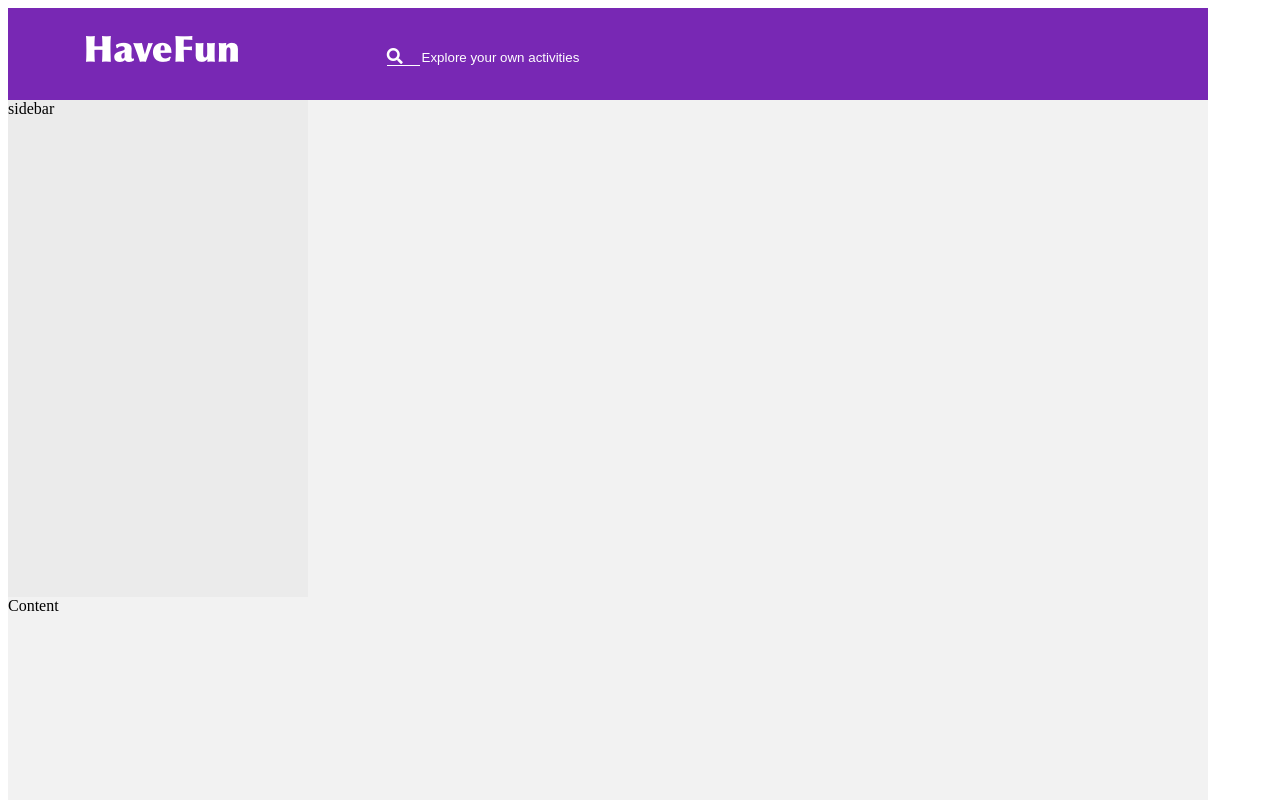
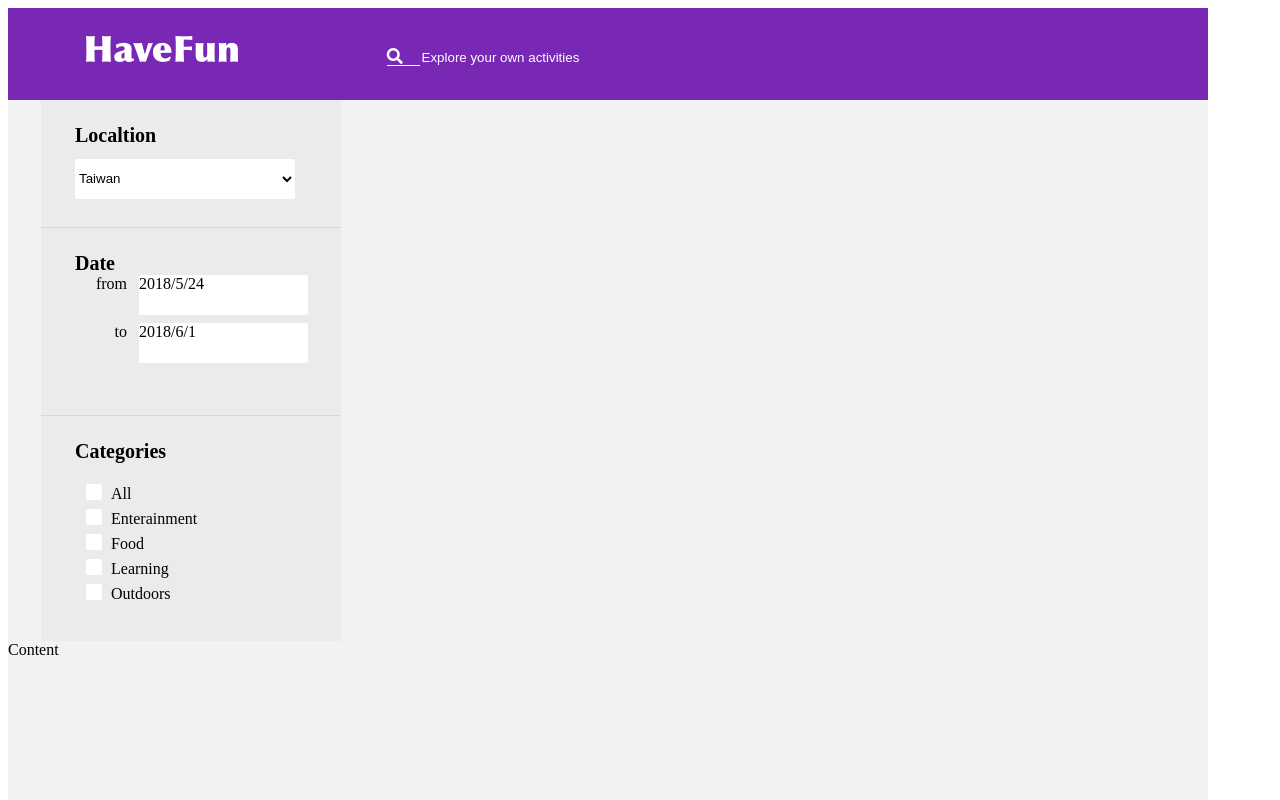
Before and after one commit to Yuki0916/TheF2E-challenge, a React (Create React App) app in the folder week2/: page / in a window 1280 px wide. Shown: the top 800 px of the page. Built offline with nearby package versions, Linux system fonts and the light colour scheme.

Commit message:
新增siderbar頁面

```diff
--- a/week2/src/containers/sidebar/sidebar.css
+++ b/week2/src/containers/sidebar/sidebar.css
@@ -1,5 +1,99 @@
 .Sidebar{
     background-color: #EBEBEB;
     width: 25%;
-    height: 52.2%;
+    height: 541px;
+    margin-left: 33px;
 }
+
+.SidebarBottomLine{
+    border-bottom: 1px solid #D7D7D7;
+}
+
+.Localtion{
+    height: 127px;
+}
+
+.Localtion select{
+    width: 220px;
+    height: 40px;
+    background: #FFFFFF;
+    border-radius: 2px;
+    border: none;
+    outline: none;
+}
+
+.Title{
+    font-family: Roboto-Bold;
+    font-size: 20px;
+    font-weight: bold;
+    color: #000000;
+    padding: 24px 0 0 34px;
+}
+
+.Localtion select {
+    margin: 12px 0 0 34px;
+}
+
+.Date{
+    height: 187px;
+}
+
+.Datebox{
+    float: right;
+    margin-right: 33px;
+}
+
+.Datepicker{
+    width: 169px;
+    height: 40px;
+    background-color: #fff;
+    border-radius: 2px;
+    display: inline-block;
+    margin: 0 0 8px 12px;
+}
+.Categories{
+    height: 225px;
+}
+
+.Categories ul{
+    list-style: none;
+}
+
+.Categories li{
+    font-family: Roboto-Regular;
+    font-size: 16px;
+    color: #000000;
+    height: 25px;
+}
+
+.Categories input{
+    display: none;
+}
+
+label {
+    display: inline-block;
+    position: relative;
+    padding-left: 25px;
+    font-size: 16px;
+    line-height: 20px;
+    margin: 5px;
+}
+
+label:before {
+    line-height: 20px;
+    content: "";
+    display: inline-block;
+    width: 16px;
+    height: 16px;
+    position: absolute;
+    left: 0;
+    background-color: #ffffff;
+    border-radius: 2px;
+}
+
+input[type=checkbox]:checked + label:before,label:hover:before {
+    content: "\2713";
+    color: #666666;
+    text-align: center;
+    line-height: 16px;
+}
--- a/week2/src/containers/sidebar/sidebar.js
+++ b/week2/src/containers/sidebar/sidebar.js
@@ -5,7 +5,27 @@
     render(){
         return(
             <div className="Sidebar">
-                sidebar
+                <div className="SidebarBottomLine Localtion">
+                    <div className="Title">Localtion</div>
+                    <select name="" id="">
+                        <option value="">Taiwan</option>
+                    </select>
+                </div>
+                <div className="SidebarBottomLine Date">
+                    <div className="Title">Date</div>
+                    <div className="Datebox">from<div className="Datepicker">2018/5/24</div></div>
+                    <div className="Datebox">to<div className="Datepicker">2018/6/1</div></div>
+                </div>
+                <div className="Categories">
+                    <div className="Title">Categories</div>
+                    <ul>
+                        <li><input type="checkbox" name="" id=""/> <label htmlFor="">All</label></li>
+                        <li><input type="checkbox" name="" id=""/> <label htmlFor="">Enterainment</label></li>
+                        <li><input type="checkbox" name="" id=""/> <label htmlFor="">Food</label></li>
+                        <li><input type="checkbox" name="" id=""/> <label htmlFor="">Learning</label></li>
+                        <li><input type="checkbox" name="" id=""/> <label htmlFor="">Outdoors</label></li>
+                    </ul>
+                </div>
             </div>
         )
     }
```
